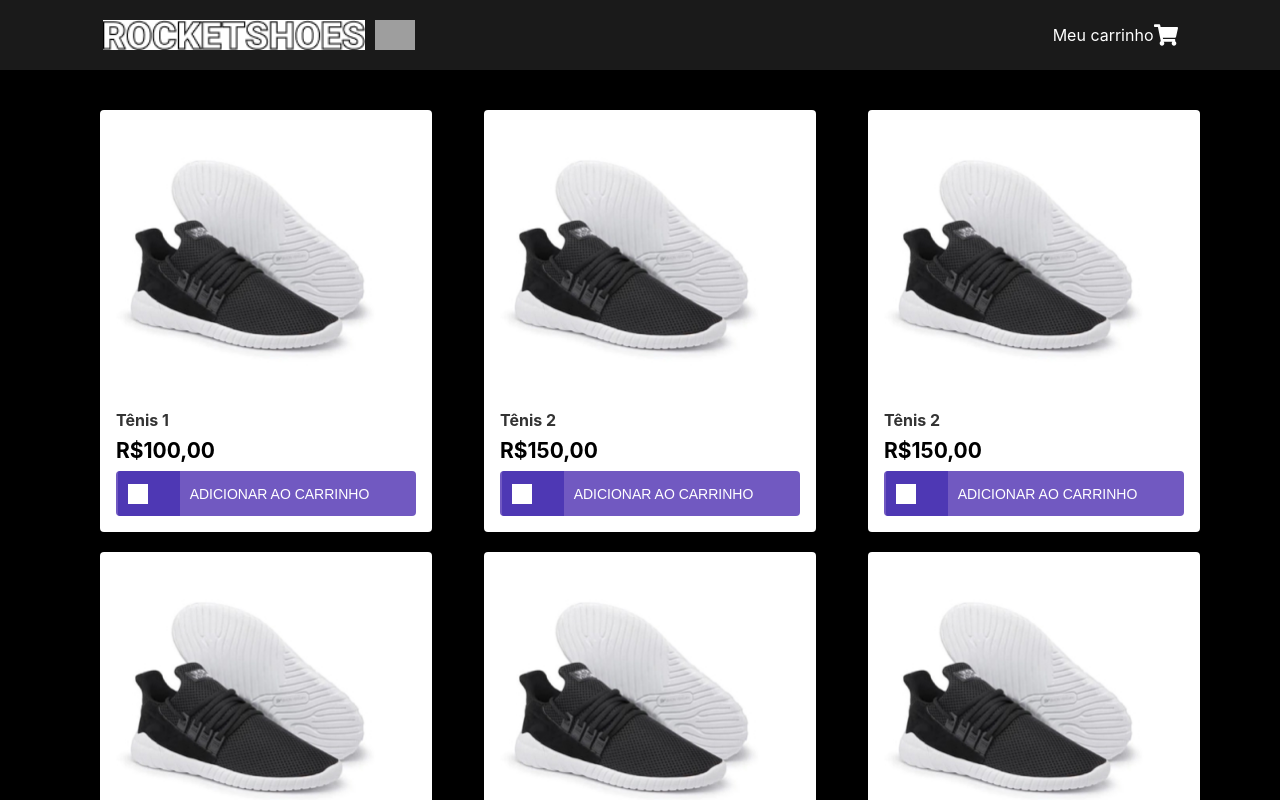
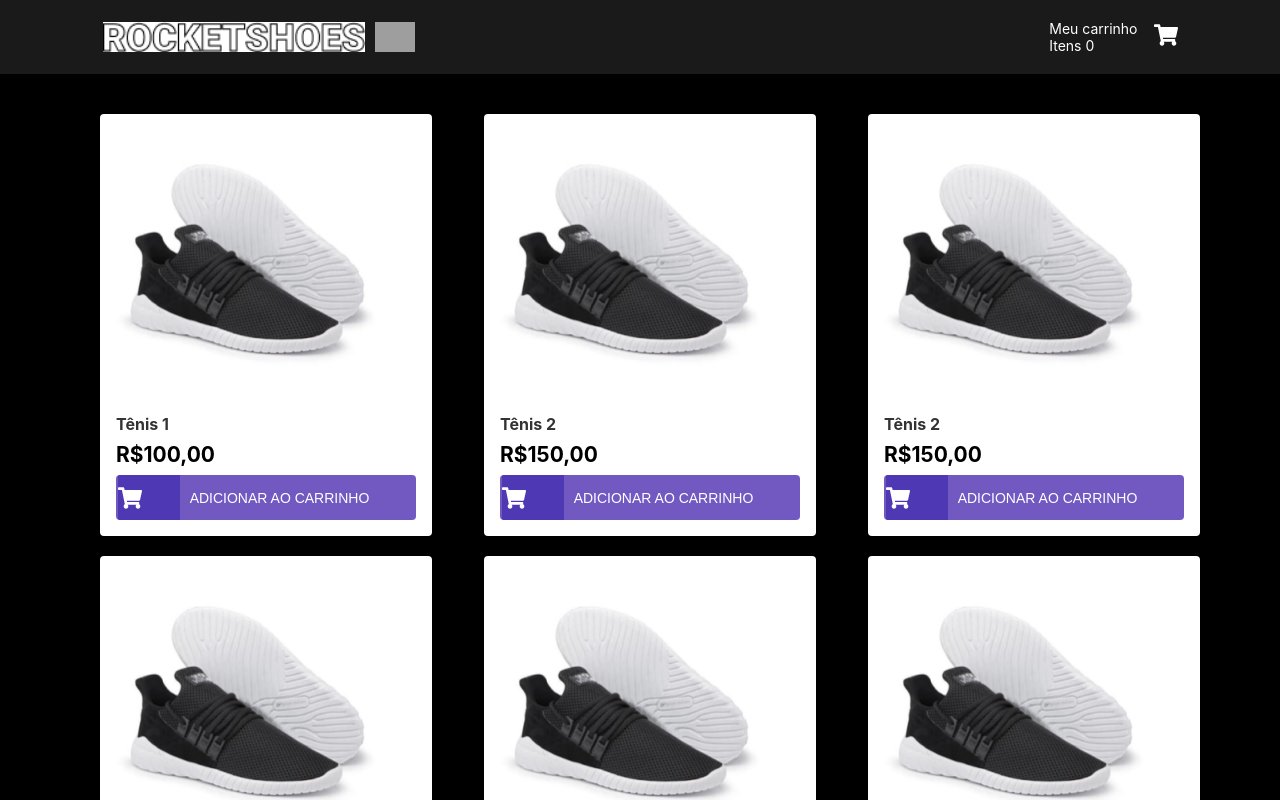
Before and after one commit to Nicolasmoss92/shopping-cart, a React (Create React App) app in the folder cart/: page /itens in a window 1280 px wide. Shown: the top 800 px of the page. Built offline with nearby package versions, Linux system fonts and the light colour scheme; grey boxes are pictures that could not be loaded.

Commit message:
feat: cart header

```diff
--- a/cart/src/components/Header/index.tsx
+++ b/cart/src/components/Header/index.tsx
@@ -14,9 +14,13 @@ const Header: React.FC = () => {
           <img src="/noun_Running_1473810.jpg" alt="Additional Logo" />
         </Logo>
         <CardStyle>
+          <div>
             <span>Meu carrinho</span>
+            <span>Itens {totalItems}</span>
+          </div>
+          <div>
             <FaShoppingCart size={24} data-testid="shopping-cart-icon" />
-          {totalItems > 0 && <span>{totalItems}</span>} {/* Exibe a contagem */}
+          </div>
         </CardStyle>
       </HeaderContent>
     </HeaderContainer>
--- a/cart/src/components/Header/styles.ts
+++ b/cart/src/components/Header/styles.ts
@@ -29,11 +29,20 @@ export const Logo = styled.div`
 
 export const CardStyle = styled.div`
   display: flex;
-  align-items: center;
-  color: white;
+  align-items: center; /* Align the items vertically in the center */
+  color: white; /* Text color */
 
-  img {
-    height: 24px;
-    margin-left: 10px;
+  div:first-child {
+    display: flex;
+    flex-direction: column; /* Stack "Meu carrinho" and "{totalItems} itens" */
+    margin-right: 8px; /* Space between the text and the cart icon */
+  }
+
+  div:last-child {
+    margin-left: 8px; /* Space between the icon and text, in case you need it */
+  }
+
+  span {
+    font-size: 14px; /* Adjust text size */
   }
 `;
--- a/cart/src/components/layout/card/CardButton/index.tsx
+++ b/cart/src/components/layout/card/CardButton/index.tsx
@@ -1,7 +1,8 @@
 import { useState } from "react";
 import Button from "../../../button/Button";
-import { CartIconWrapper } from "./styles";
+import { CartIconWrapper, ItemCount } from "./styles";
 import { useCart } from "../../../../contexts/cartContext";
+import { FaShoppingCart } from "react-icons/fa";
 
 type Product = {
   id: number;
@@ -12,17 +13,22 @@ type Product = {
 };
 
 const CardButton: React.FC<{ product: Product }> = ({ product }) => {
-  const { addToCart } = useCart();
+  const { cart, addToCart } = useCart();
 
+  // Verifica se o produto já está no carrinho e obtém sua quantidade
+  const productInCart = cart.find((item) => item.id === product.id);
+  const quantity = productInCart ? productInCart.quantity : 0;
+
+  // Função para adicionar ao carrinho
   const handleAddToCart = () => {
     addToCart(product);
   };
 
-
+  // Ícone do carrinho com o contador de itens específicos daquele produto
   const icon = (
     <CartIconWrapper>
-      <img src='./Vector.jpg' alt="Carrinho" />
-      {/* O número de itens aqui será gerenciado no Header, então não precisa exibir neste componente */}
+      <FaShoppingCart size={24} data-testid="shopping-cart-icon" />
+      {quantity > 0 && <ItemCount>{quantity}</ItemCount>} {/* Exibe a quantidade se for maior que 0 */}
     </CartIconWrapper>
   );
 
@@ -31,9 +37,9 @@ const CardButton: React.FC<{ product: Product }> = ({ product }) => {
       title="ADICIONAR AO CARRINHO"  // Texto do botão
       showIcon={true}  // Indica que o ícone deve ser mostrado
       icon={icon}  // Passa o ícone
-      primary={true}  // Define como botão primário (roxo)
+      primary={true}  // Define como botão primário
       large={true}  // Define como botão grande
-      onClick={handleAddToCart}  // Agora usamos o método increment do contexto
+      onClick={handleAddToCart}  // Chama a função de adicionar ao carrinho
     />
   );
 };
--- a/cart/src/components/layout/card/CardButton/styles.ts
+++ b/cart/src/components/layout/card/CardButton/styles.ts
@@ -9,23 +9,14 @@ export const CartIconWrapper = styled.div`
   min-width: 62px; /* Ajuste conforme necessário */
   margin-right: 10px; /* Espaço entre o ícone e o texto do botão */
   margin-left: -45px; /* Mova o ícone para a esquerda */
-
-  img {
-    margin-left: 10px;
-    width: 20px;
-    height: 20px;
-  }
 `;
 
-export const Quantity = styled.span`
-  background-color: white;
-  color: #4e38b4;
-  padding: 2px 6px;
-  font-size: 12px;
-  font-weight: bold;
+export const ItemCount = styled.span`
+  color: white;
   border-radius: 50%;
-  border: 2px solid #4e38b4;
-  position: absolute; /* Pode manter essa posição se for necessário para o layout */
-  top: -5px;
-  right: -10px; /* Ajuste conforme a necessidade para posicionar corretamente */
+  top: -5px; /* Ajuste a posição vertical conforme necessário */
+  right: -10px; /* Ajuste a posição horizontal conforme necessário */
+  padding: 0.2rem 0.4rem;
+  font-size: 0.8rem;
+  text-align: center; /* Centraliza o texto */
 `;
```
Also changed, not shown: 1 other file (tests, documents, lock files or other folders). Lines whose indentation alone changed are shown as unchanged.
